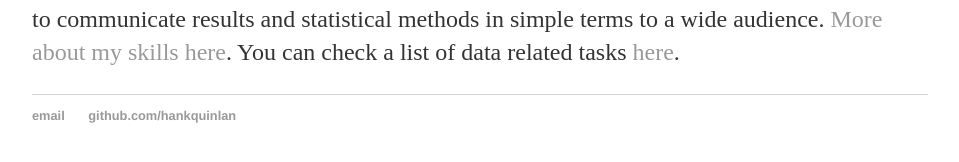
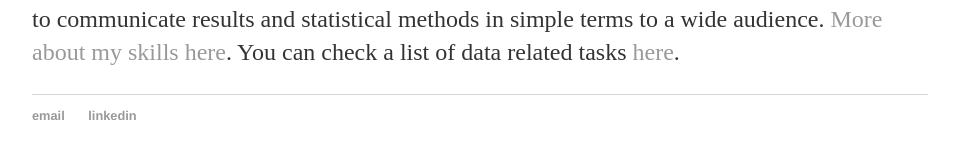
Before and after one commit to ltnoce/ltnoce.github.io, a Jekyll site: the page built from index.html, in a window 1280 px wide. Shown: the part 329-491 px from the top of the page, without its empty margins (160-1119 px from the left). Built offline with Jekyll 4.4.1, drawn with Linux system fonts in a browser that asks for light colours.

Commit message:
Update default.html

```diff
--- a/_layouts/default.html
+++ b/_layouts/default.html
@@ -21,8 +21,8 @@
 			</div><!-- /.container -->
 			<footer>
 	    		<ul>
-	        		<li><a href="mailto:hankquinlanhub@gmail.com">email</a></li>
-	        		<li><a href="https://github.com/hankquinlan">github.com/hankquinlan</a></li>
+	        		<li><a href="mailto:nocelucas@gmail.com">email</a></li>
+	        		<li><a href="https://www.linkedin.com/in/lucastnoce">linkedin</a></li>
 				</ul>
 			</footer>
 		</body>
```
